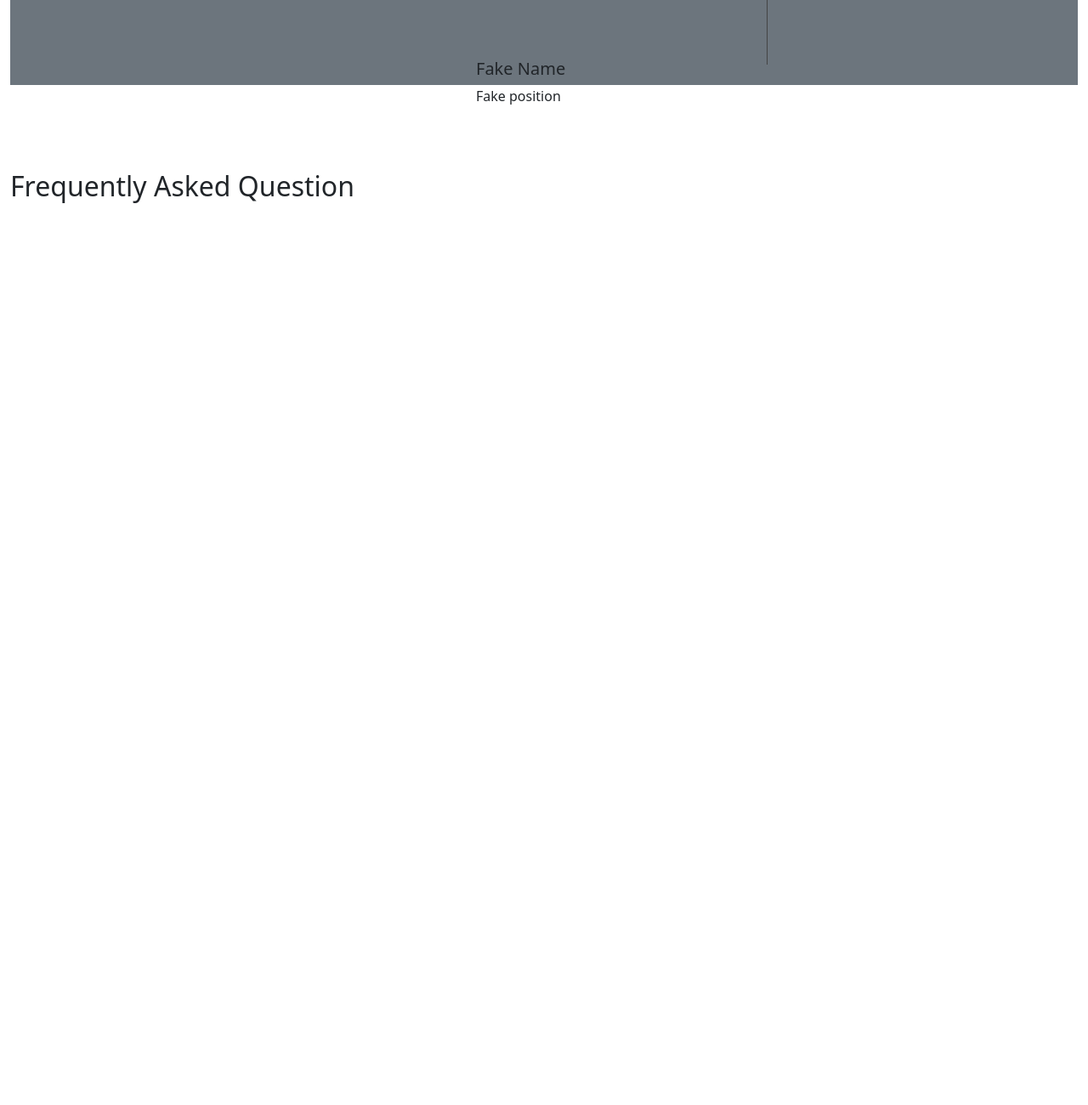
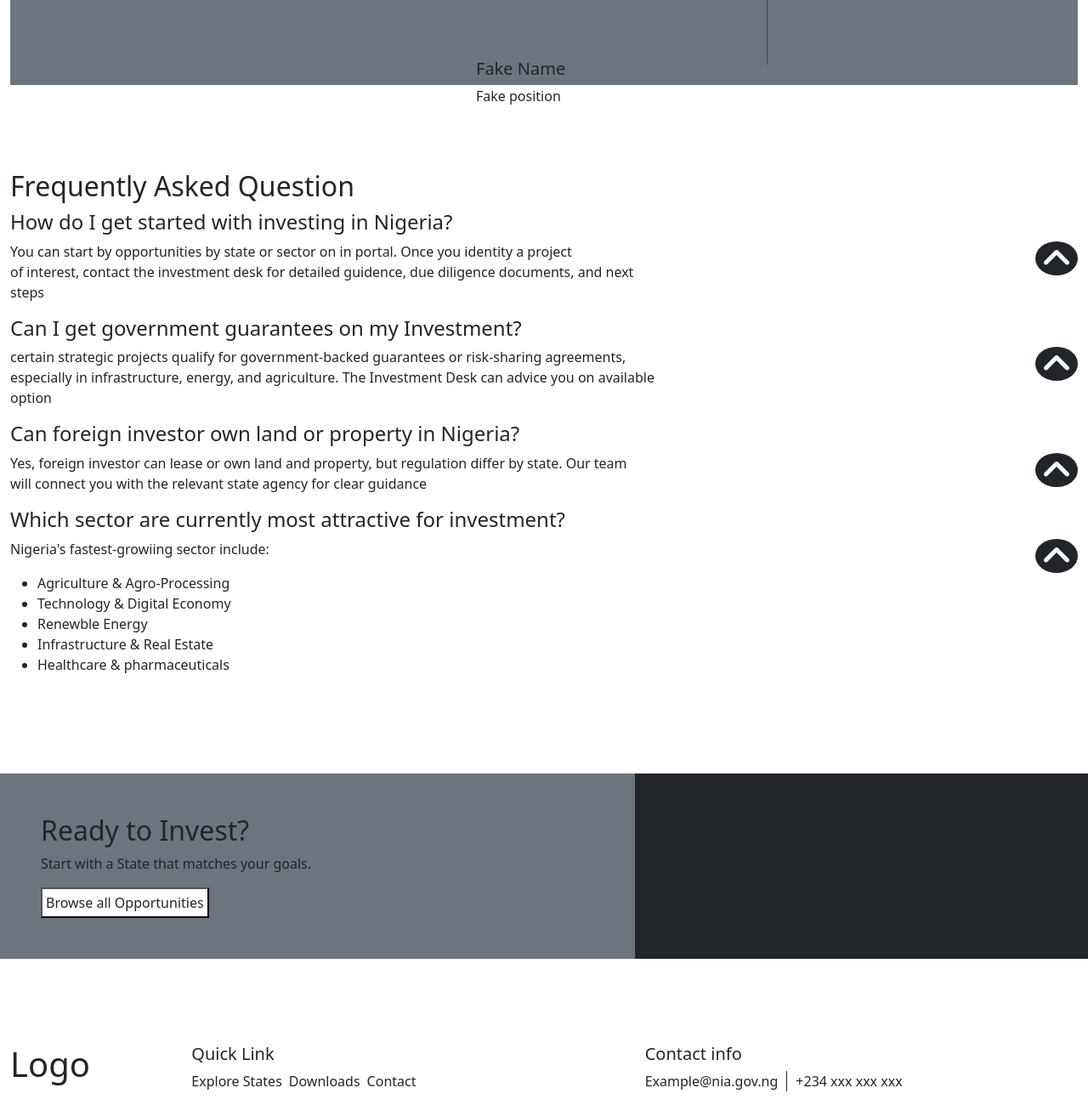
Before and after one commit to samuelj-flip/developed_my_first_real_website-, a plain HTML site: page index.html in a window 1280 px wide. Shown: the part 2418-3718 px from the top of the page at 85% size. Before the commit the page ends 2665 px from the top, so only its background shows below. Drawn offline with Linux system fonts and the light colour scheme.

Commit message:
Finished Work

```diff
--- a/index.html
+++ b/index.html
@@ -6,6 +6,8 @@
     <meta name="viewport" content="width=device-width, initial-scale=1.0">
     <title>Document</title>
     <link rel="stylesheet" href="./libs/bootstrap-5.3.8-dist/bootstrap-5.3.8-dist/css/bootstrap.min.css" />
+    <link rel="stylesheet" type="text/css"
+        href="https://cdnjs.cloudflare.com/ajax/libs/font-awesome/7.0.1/css/all.min.css" />
 </head>
 
 <body>
@@ -222,7 +224,132 @@
             <div>
                 <h2>Frequently Asked Question</h2>
             </div>
+            <div>
+                <div>
+                    <h4>How do I get started with investing in Nigeria?</h4>
+                </div>
+                <div class="d-flex justify-content-between">
+                    <div>
+                        <p>
+                            You can start by opportunities by state or sector on in portal. Once you identity a project
+                            <br>
+                            of interest, contact the investment desk for detailed guidence, due diligence documents, and
+                            next
+                            <br>
+                            steps
+                        </p>
+                    </div>
+                    <div class="">
+                        <i class="fa fa-angle-up bg-dark text-white display-6 rounded-circle"></i>
+                    </div>
+                </div>
+            </div>
+            <div>
+                <div>
+                    <h4>Can I get government guarantees on my Investment?</h4>
+                </div>
+                <div class="d-flex justify-content-between">
+                    <div>
+                        <p>
+                            certain strategic projects qualify for government-backed guarantees or risk-sharing
+                            agreements, <br>
+                            especially in infrastructure, energy, and agriculture. The Investment Desk can advice you on
+                            available <br>
+                            option
+                        </p>
+                    </div>
+                    <div class="">
+                        <i class="fa fa-angle-up bg-dark text-white display-6 rounded-circle"></i>
+                    </div>
+                </div>
+            </div>
+            <div>
+                <div>
+                    <h4>Can foreign investor own land or property in Nigeria?</h4>
+                </div>
+                <div class="d-flex justify-content-between">
+                    <div>
+                        <p>
+                            Yes, foreign investor can lease or own land and property, but regulation differ by state.
+                            Our team <br>
+                            will connect you with the relevant state agency for clear guidance
+                        </p>
+                    </div>
+                    <div class="">
+                        <i class="fa fa-angle-up bg-dark text-white display-6 rounded-circle"></i>
+                    </div>
+                </div>
+            </div>
+            <div>
+                <div>
+                    <h4>Which sector are currently most attractive for investment?</h4>
+                </div>
+                <div class="d-flex justify-content-between">
+                    <div>
+                        <p>Nigeria's fastest-growiing sector include:</p>
+                        <ul>
+                            <li>Agriculture & Agro-Processing</li>
+                            <li>Technology & Digital Economy</li>
+                            <li>Renewble Energy</li>
+                            <li>Infrastructure & Real Estate</li>
+                            <li>Healthcare & pharmaceuticals</li>
+                        </ul>
+                    </div>
+                    <div class="">
+                        <i class="fa fa-angle-up bg-dark text-white display-6 rounded-circle"></i>
+                    </div>
+                </div>
+            </div>
         </section>
+    </div>
+
+    <!-- Ready to Invest Section -->
+    <div class="container-fluid" style="margin-top: 100px;">
+        <div class="row">
+            <div class="col-7 p-5 bg-secondary" style="height: auto;">
+                <h2>Ready to Invest?</h2>
+                <div>
+                    <p>Start with a State that matches your goals.</p>
+                </div>
+                <div>
+                    <button class="bg-white p-1 text-dark">Browse all Opportunities</button>
+                </div>
+            </div>
+            <div class="col bg-dark"></div>
+        </div>
+    </div>
+
+    <!-- Footer -->
+    <div class="container-fluid bg-white" style="margin-top: 100px;">
+        <footer>
+            <div class="row">
+                <div class="col-2">
+                    <h1>Logo</h1>
+                </div>
+                <div class="col">
+                    <h5>Quick Link</h5>
+                    <div class="d-flex align-items-center gap-2">
+                        <a class="nav navbar-brand nav-item" href="#">Explore States</a>
+                        <a class="nav navbar-brand nav-item" href="#">Downloads</a>
+                        <a class="nav navbar-brand nav-item" href="#">Contact</a>
+                    </div>
+                </div>
+                <div class="col">
+                    <div>
+                        <h5>Contact info</h5>
+                    </div>
+                    <div class="d-flex">
+                        <div>
+                            <p>Example@nia.gov.ng</p>
+                        </div>
+                        <div>
+                            <p style="border-left: 1px solid #222; padding-left: 10px; margin-left: 10px;">+234 xxx xxx
+                                xxx</p>
+                        </div>
+                    </div>
+                </div>
+            </div>
+        </footer>
     </div>
 
 </body>
```
